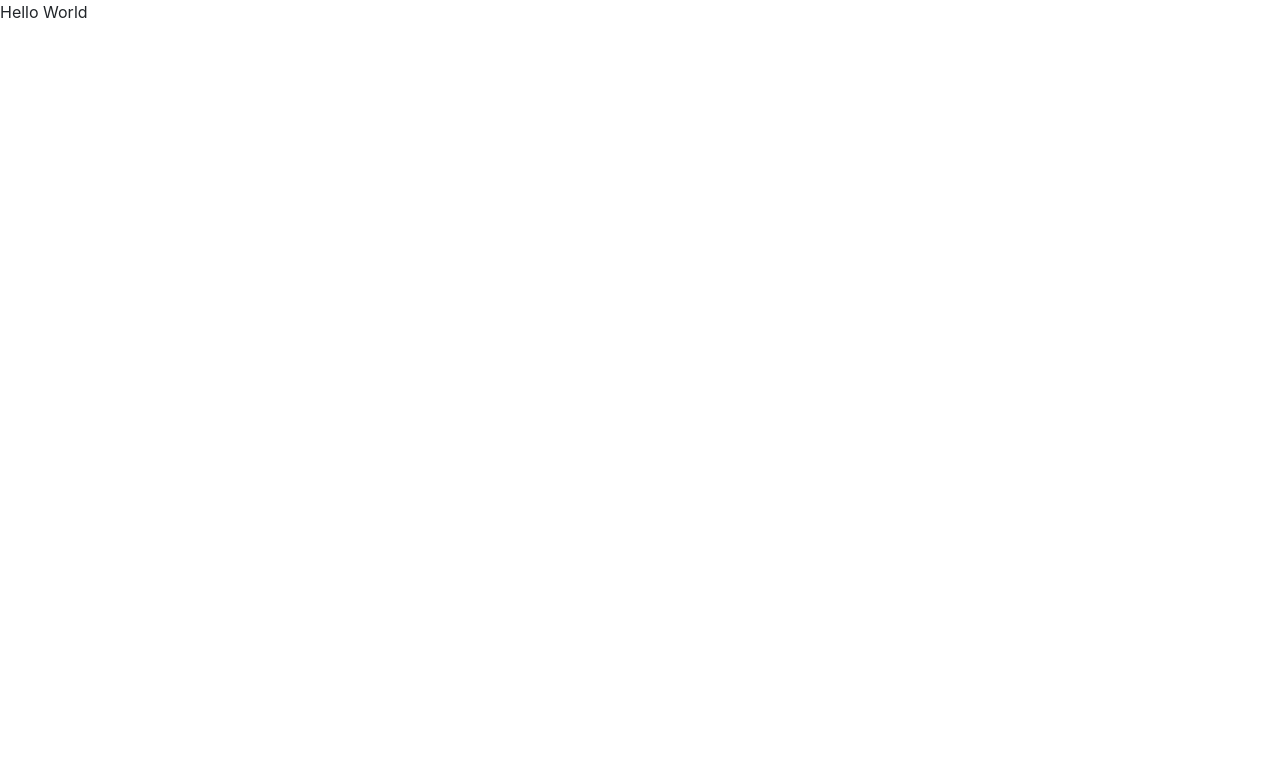
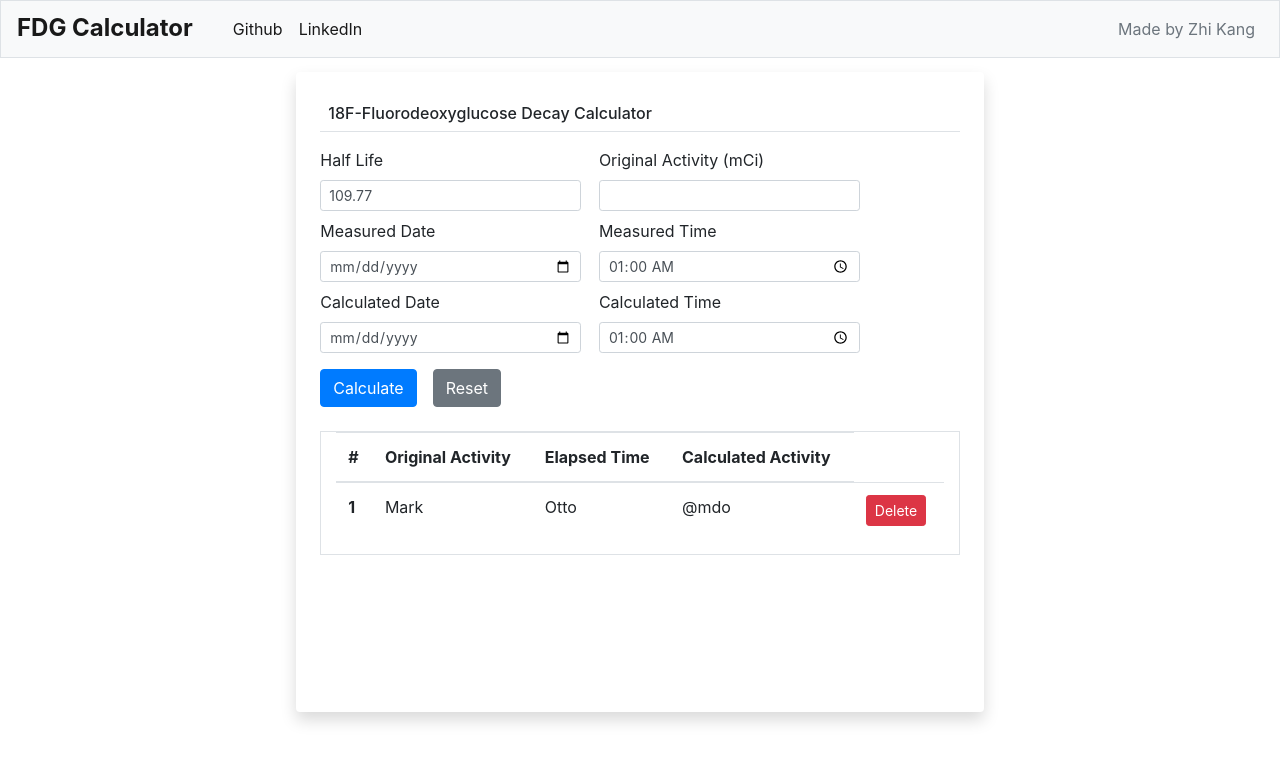
Before and after one commit to zhi-k/simpleIsotopesCalculator, a React (Create React App) app: page / in a window 1280 px wide. Shown: the top 762 px of the page. Built offline with nearby package versions, Linux system fonts and the light colour scheme; the HTML template or start-up script is replaced by a standard one.

Commit message:
Added result table and additional css

```diff
--- a/src/App.js
+++ b/src/App.js
@@ -1,7 +1,14 @@
 import React from "react";
+import Heading from "./components/Heading";
+import Calculator from "./components/Calculator";
 
 function App() {
-  return <div>Hello World</div>;
+  return (
+    <div className="container-fluid">
+      <Heading />
+      <Calculator />
+    </div>
+  );
 }
 
 export default App;
--- a/src/components/Calculator.js
+++ b/src/components/Calculator.js
@@ -1,8 +1,9 @@
 import React from "react";
+import DisplayResult from "./DisplayResult";
 
 export default function Calculator() {
   return (
-    <div className="shadow p-3 mb-5 bg-white rounded container mt-5 mx-auto" id="calc">
+    <div className="shadow p-4 mb-5 bg-white rounded container mt-5 mx-auto" id="calc">
       <div className="h6 w-100 mb-3 border-bottom p-2" id="title">
         18F-Fluorodeoxyglucose Decay Calculator
       </div>
@@ -51,6 +52,7 @@ export default function Calculator() {
           </button>
         </div>
       </form>
+      <DisplayResult />
     </div>
   );
 }
--- /dev/null
+++ b/src/components/DisplayResult.js
@@ -0,0 +1,29 @@
+import React from "react";
+
+export default function DisplayResult() {
+  return (
+    <div className="container d-flex border">
+      <table class="table table-hover table-responsive-md">
+        <thead>
+          <tr>
+            <th scope="col">#</th>
+            <th scope="col">Original Activity</th>
+            <th scope="col">Elapsed Time</th>
+            <th scope="col">Calculated Activity</th>
+          </tr>
+        </thead>
+        <tbody>
+          <tr>
+            <th scope="row">1</th>
+            <td>Mark</td>
+            <td>Otto</td>
+            <td>@mdo</td>
+            <td>
+              <button className="btn btn-danger btn-sm">Delete</button>
+            </td>
+          </tr>
+        </tbody>
+      </table>
+    </div>
+  );
+}
--- a/src/index.css
+++ b/src/index.css
@@ -8,8 +8,8 @@ body {
 
 #calc {
   margin-top: 8vh !important;
-  height: 80vh;
-  width: 50%;
+  min-height: 80vh;
+  width: 55%;
   display: inline-flexbox;
   flex-wrap: wrap;
   align-items: flex-start;
```
